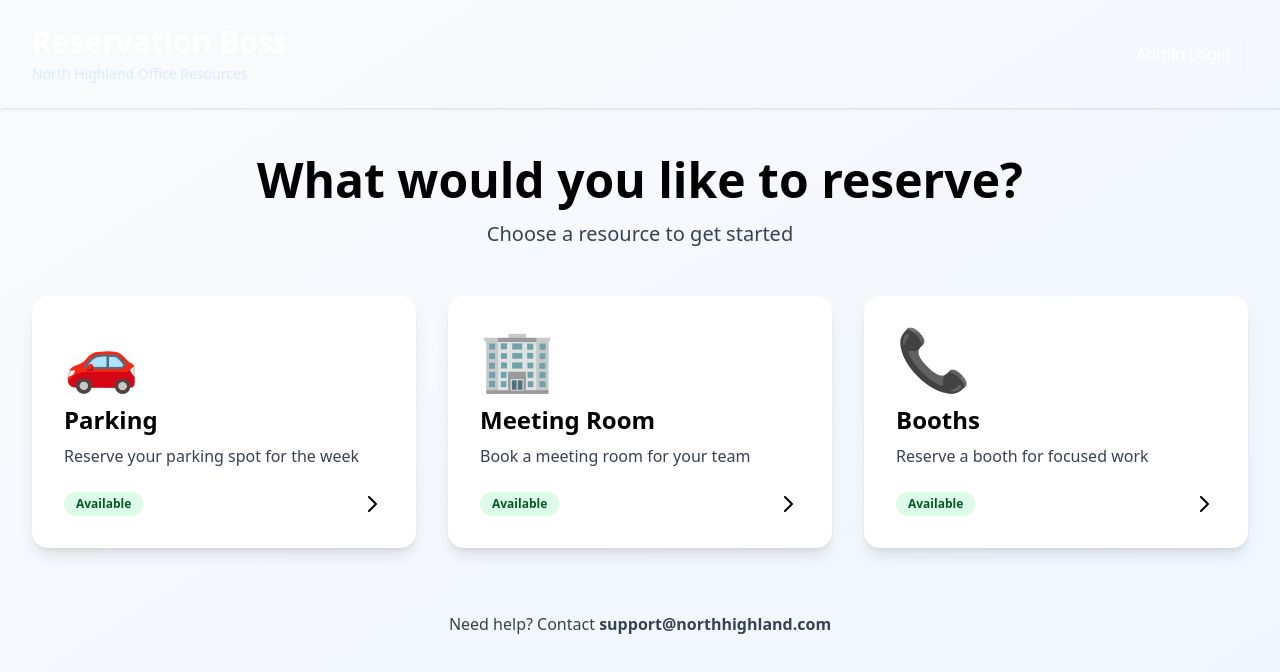
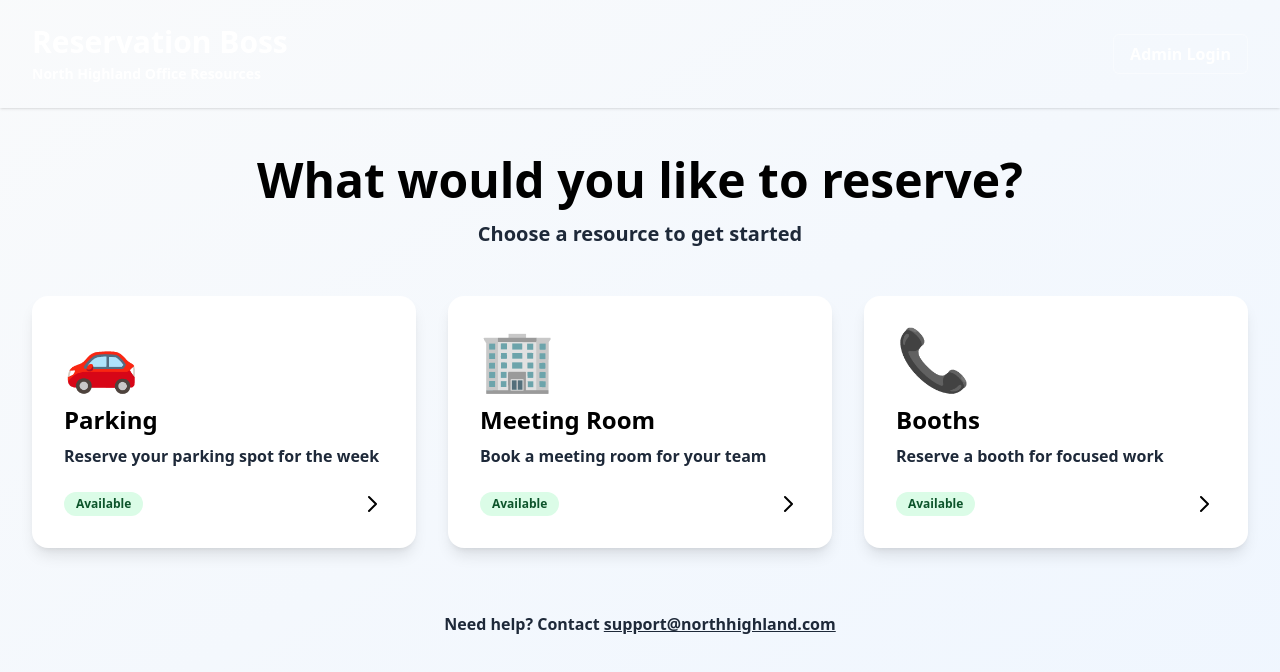
Before and after one commit to fjfoyain/reservation-boss, a Next.js app in the folder packages/web/: page / in a window 1280 px wide. Shown: the top 672 px of the page. Built offline with nearby package versions, Linux system fonts and the light colour scheme.

Commit message:
fix: Improve text contrast on landing page
- Change header subtitle from blue-100 to white for better visibility
- Darken subtitle text from gray-700 to gray-800
- Make card descriptions bolder and darker
- Improve footer text contrast
- Add underline to support email link for clarity

```diff
--- a/packages/web/pages/index.js
+++ b/packages/web/pages/index.js
@@ -45,11 +45,11 @@ export default function Home() {
             <div className="flex items-center justify-between">
               <div>
                 <h1 className="text-3xl font-bold text-white">Reservation Boss</h1>
-                <p className="text-sm text-blue-100 mt-1 font-medium">North Highland Office Resources</p>
+                <p className="text-sm text-white mt-1 font-semibold">North Highland Office Resources</p>
               </div>
               <button
                 onClick={() => router.push('/login')}
-                className="px-4 py-2 text-sm font-medium text-white hover:bg-nh-dark-navy rounded-md transition-colors border border-white/20"
+                className="px-4 py-2 text-sm font-semibold text-white hover:bg-nh-dark-navy rounded-md transition-colors border border-white/40"
               >
                 Admin Login
               </button>
@@ -63,7 +63,7 @@ export default function Home() {
             <h2 className="text-4xl font-extrabold text-nh-navy sm:text-5xl">
               What would you like to reserve?
             </h2>
-            <p className="mt-4 text-xl text-gray-700 font-medium">
+            <p className="mt-4 text-xl text-gray-800 font-semibold">
               Choose a resource to get started
             </p>
           </div>
@@ -87,7 +87,7 @@ export default function Home() {
                   <h3 className="text-2xl font-bold text-nh-navy mb-2">
                     {resource.title}
                   </h3>
-                  <p className="text-gray-700 mb-6 font-medium">
+                  <p className="text-gray-800 mb-6 font-semibold">
                     {resource.description}
                   </p>
                   <div className="flex items-center justify-between">
@@ -125,9 +125,9 @@ export default function Home() {
 
           {/* Footer Info */}
           <div className="mt-16 text-center">
-            <p className="text-gray-700 font-medium">
+            <p className="text-gray-800 font-semibold">
               Need help? Contact{' '}
-              <a href="mailto:support@northhighland.com" className="text-nh-teal hover:text-nh-navy font-semibold">
+              <a href="mailto:support@northhighland.com" className="text-nh-teal hover:text-nh-navy font-bold underline">
                 support@northhighland.com
               </a>
             </p>
```
